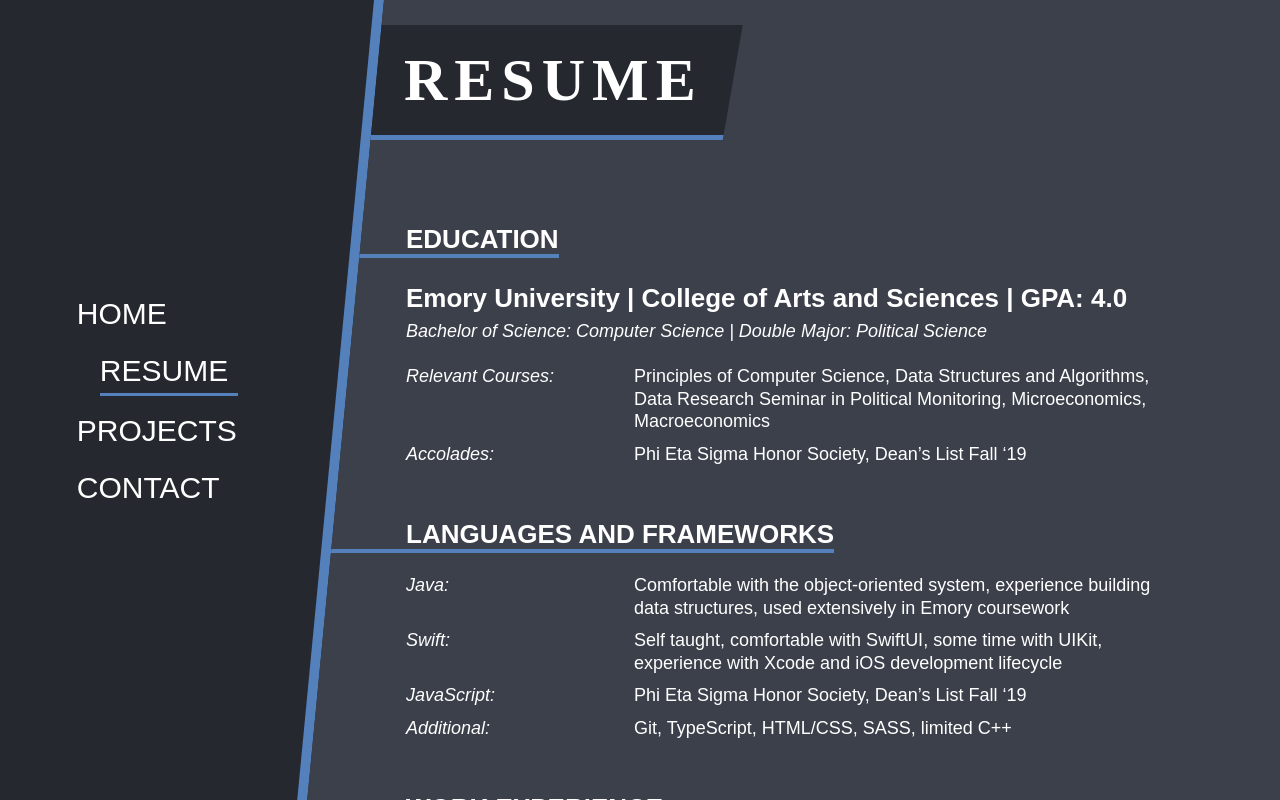
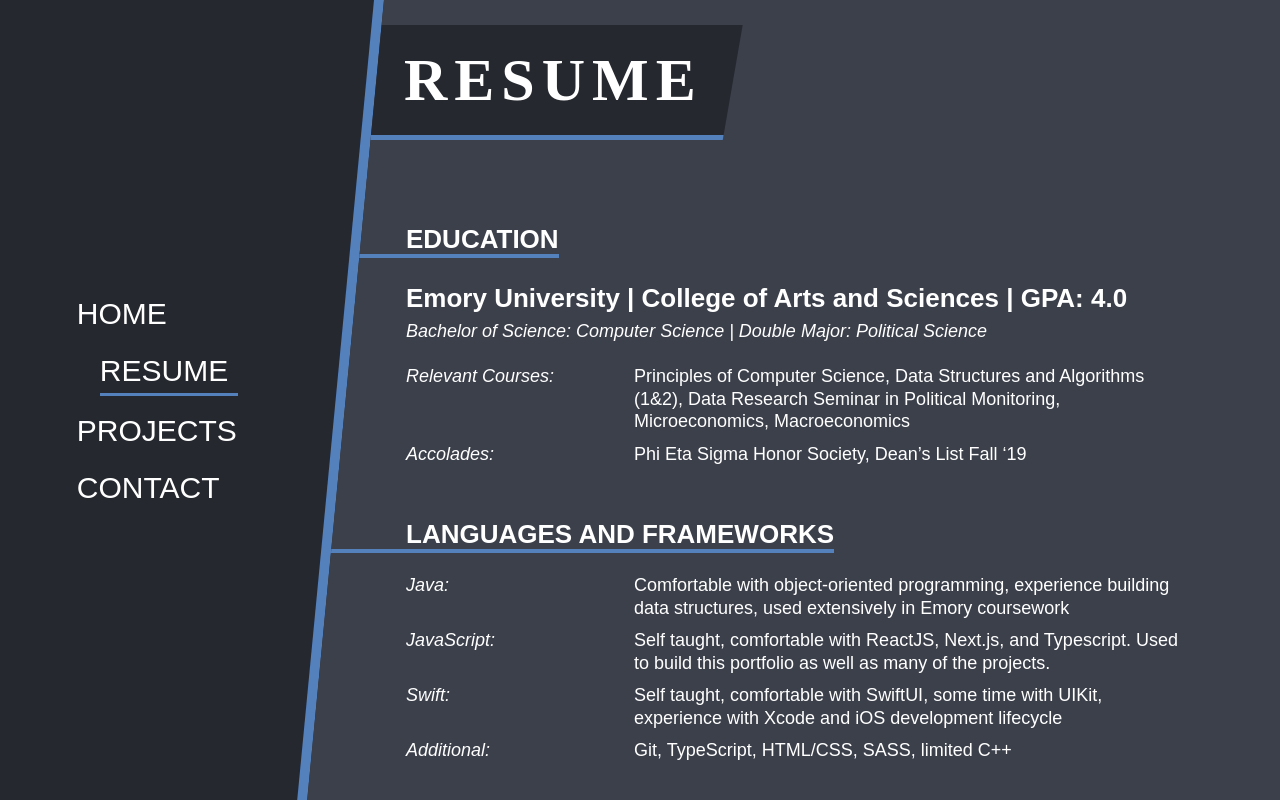
Before and after one commit to willtheodore/portfolio, a Next.js app: page /resume in a window 1280 px wide. Shown: the top 800 px of the page. Built offline with nearby package versions, Linux system fonts and the light colour scheme; a web font is replaced by a local one.

Commit message:
UPD: Added title, changed resume content

```diff
--- a/components/Header.tsx
+++ b/components/Header.tsx
@@ -1,4 +1,5 @@
 import { Box, Flex, Text } from "@chakra-ui/react";
+import Head from "next/head";
 import * as React from "react";
 import ThemeContext from "../contexts/ThemeContext";
 
@@ -10,6 +11,10 @@
   const theme = React.useContext(ThemeContext);
 
   return (
+    <>
+      <Head>
+        <title>Will Theodore</title>
+      </Head>
       <Flex
         className="page-header"
         position="absolute"
@@ -31,5 +36,6 @@
           {title}
         </Text>
       </Flex>
+    </>
   );
 }
--- a/pages/contact.mdx
+++ b/pages/contact.mdx
@@ -5,8 +5,8 @@
 
 <Header title="Contact" />
 <SingleLine>
-	I am currently on a gap year and available for work. To get in touch, ask
-	questions, or request a quote, just send me an email!
+  I am currently on a gap year and available for work. To get in touch, ask
+  questions, or request a quote, just send me an email!
 </SingleLine>
 <MailLine>willjtheodore@gmail.com</MailLine>
 
--- a/pages/index.tsx
+++ b/pages/index.tsx
@@ -5,7 +5,7 @@
   return (
     <>
       <Head>
-        <title>Create Next App</title>
+        <title>Will Theodore</title>
         <link rel="icon" href="/favicon.ico" />
       </Head>
 
--- a/pages/resume.mdx
+++ b/pages/resume.mdx
@@ -13,8 +13,8 @@
 ### Bachelor of Science: Computer Science | Double Major: Political Science
 
 <LabeledIndent title="Relevant Courses:">
-	Principles of Computer Science, Data Structures and Algorithms, Data Research
-	Seminar in Political Monitoring, Microeconomics, Macroeconomics
+  Principles of Computer Science, Data Structures and Algorithms (1&2), Data
+  Research Seminar in Political Monitoring, Microeconomics, Macroeconomics
 </LabeledIndent>
 <LabeledIndent title="Accolades:">
   Phi Eta Sigma Honor Society, Dean’s List Fall ‘19
@@ -23,15 +23,16 @@
 # Languages and Frameworks
 
 <LabeledIndent title="Java:">
-	Comfortable with the object-oriented system, experience building data
+  Comfortable with object-oriented programming, experience building data
   structures, used extensively in Emory coursework
+</LabeledIndent>
+<LabeledIndent title="JavaScript:">
+  Self taught, comfortable with ReactJS, Next.js, and Typescript. Used to build
+  this portfolio as well as many of the projects.
 </LabeledIndent>
 <LabeledIndent title="Swift:">
   Self taught, comfortable with SwiftUI, some time with UIKit, experience with
   Xcode and iOS development lifecycle
-</LabeledIndent>
-<LabeledIndent title="JavaScript:">
-	Phi Eta Sigma Honor Society, Dean’s List Fall ‘19
 </LabeledIndent>
 <LabeledIndent title="Additional:">
   Git, TypeScript, HTML/CSS, SASS, limited C++
@@ -91,13 +92,13 @@
   noMB
 />
 
-### VP of Involvement ’19-’20 | Involvement Committee ’20-’21
+### VP of Involvement ’20-’21, '20-'22 | Involvement Committee ’19-'20 | SOAR Director 2021
 
 > Currently serving as a VP on a 5 member exec board for the largest student organization at Emory University
 
 > Work to plan monthly General Body Meetings, run social media accounts, and keep members and trip leaders involved
 
-> Assist with planning of trips that (under normal circumstances) run every weekend for Emory students to enjoy the outdoors
+> As a SOAR Director planned and executed a pre-orientation outdoors program for ~100 first-year students
 
 ---
 
```
Lines whose indentation alone changed are shown as unchanged.
